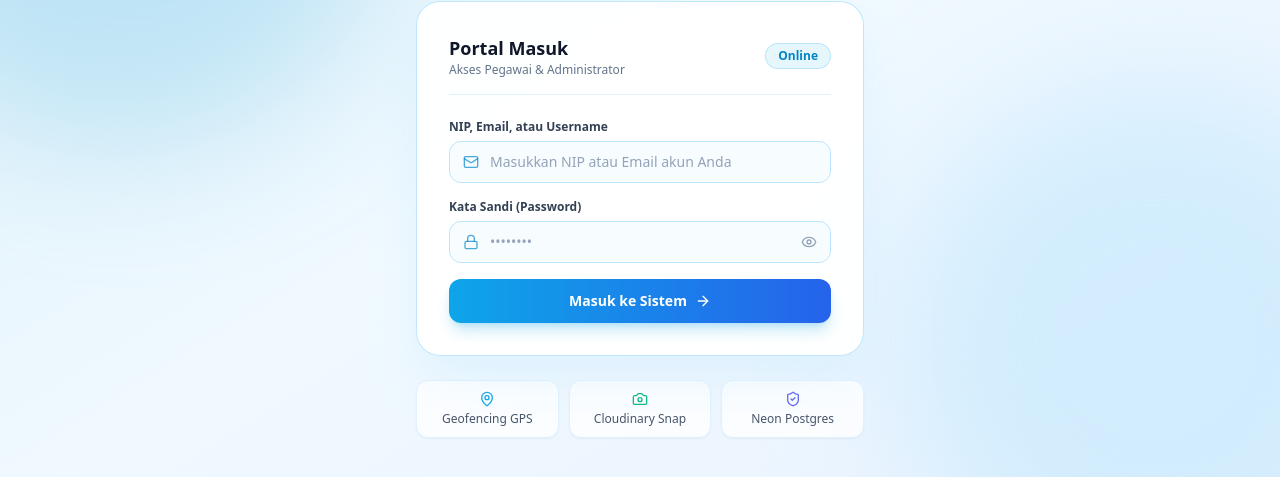
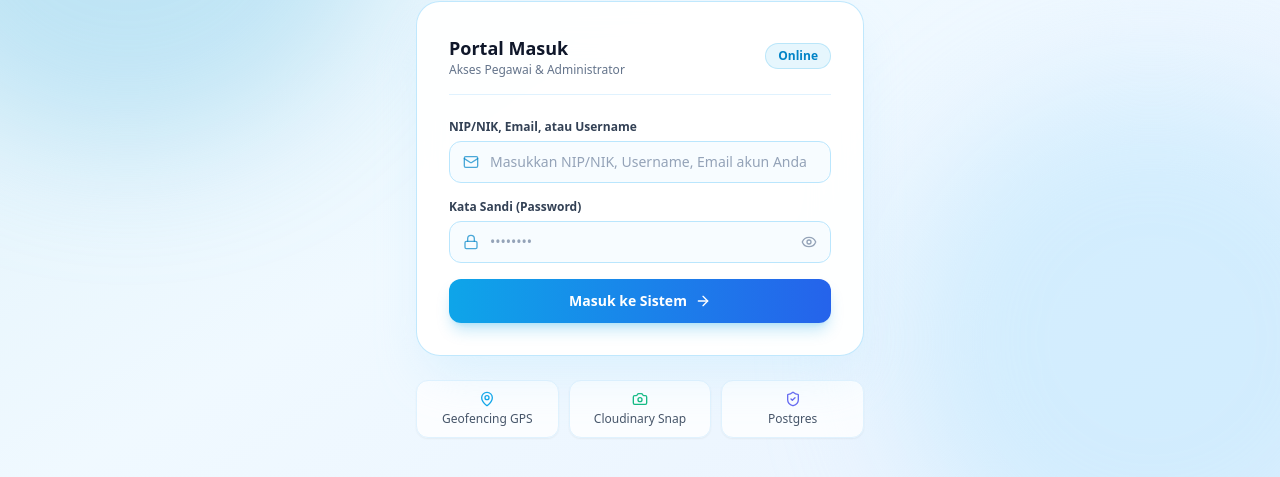
Before and after one commit to CendanaVisual/simpeg_stupa, a Next.js app: page /login in a window 1280 px wide. Shown: the part 285-762 px from the top of the page. Built offline with nearby package versions, Linux system fonts and the light colour scheme.

Commit message:
Update label and placeholder text for login input

```diff
--- a/app/login/page.tsx
+++ b/app/login/page.tsx
@@ -179,7 +179,7 @@ export default function LoginPage() {
                   darkMode ? 'text-slate-300' : 'text-slate-700'
                 }`}
               >
-                NIP, Email, atau Username
+                NIP/NIK, Email, atau Username
               </label>
               <div className="relative">
                 <div className="absolute inset-y-0 left-0 pl-3.5 flex items-center pointer-events-none text-sky-600/70 dark:text-slate-400">
@@ -190,7 +190,7 @@ export default function LoginPage() {
                   required
                   value={identifier}
                   onChange={(e) => setIdentifier(e.target.value)}
-                  placeholder="Masukkan NIP atau Email akun Anda"
+                  placeholder="Masukkan NIP/NIK, Username, Email akun Anda"
                   className={`w-full pl-10 pr-4 py-2.5 rounded-xl text-sm transition focus:outline-none focus:ring-2 focus:ring-sky-400 ${
                     darkMode
                       ? 'bg-slate-950/80 border border-slate-700 text-white placeholder-slate-500'
@@ -289,7 +289,7 @@ export default function LoginPage() {
             }`}
           >
             <ShieldCheck className="w-4 h-4 text-indigo-500 mb-1" />
-            <span className="font-medium">Neon Postgres</span>
+            <span className="font-medium">Postgres</span>
           </div>
         </div>
       </div>
```
